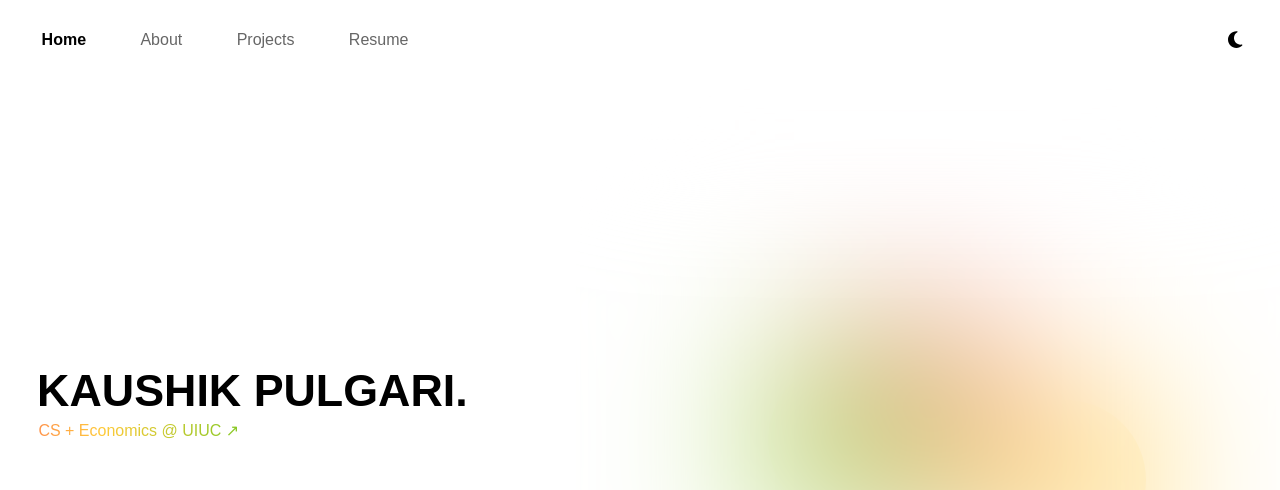
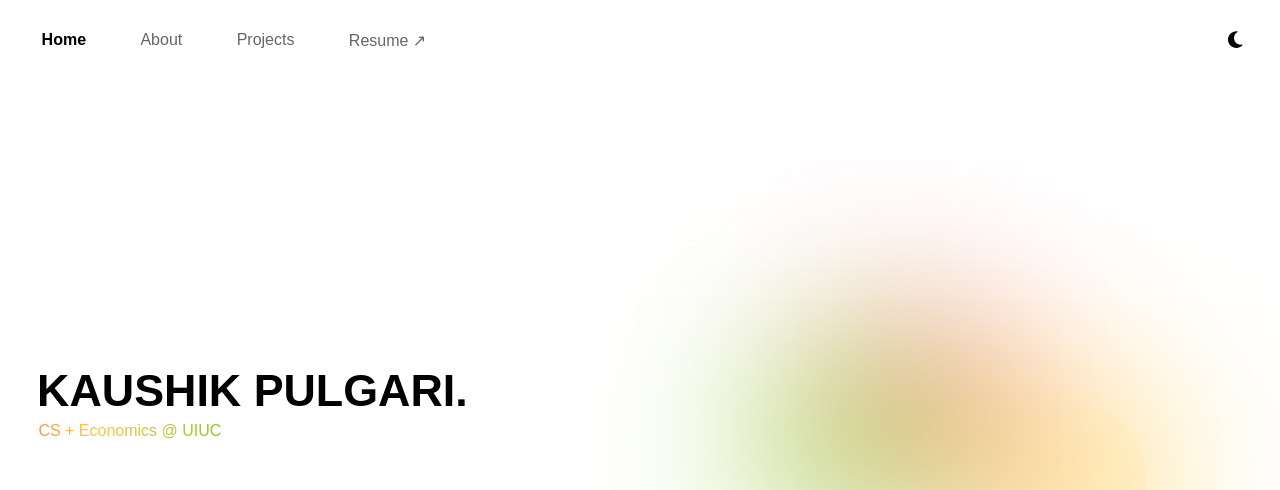
Before and after one commit to kpulgari/old-kpulgari, a React (Vite) app: page / in a window 1280 px wide. Shown: the top 490 px of the page. Built offline with nearby package versions, Linux system fonts and the light colour scheme.

Commit message:
Small home page changes

```diff
--- a/src/components/Home.tsx
+++ b/src/components/Home.tsx
@@ -12,16 +12,7 @@ export const Home = ({ onHeaderClick: onHeaderClick, blobColor }: Props) => {
         <h1 className="homepage header" onClick={onHeaderClick}>
           KAUSHIK PULGARI.
         </h1>
-        <span
-          onClick={() => {
-            window.open(
-              "https://cs.illinois.edu/academics/undergraduate/degree-program-options/cs-x-degree-programs/computer-science-economics"
-            );
-          }}
-          className="homepage blurb"
-        >
-          CS + Economics @ UIUC ↗
-        </span>
+        <span className="homepage blurb">CS + Economics @ UIUC</span>
       </div>
       <div className="blobs">
         <div className={`blob one ${blobColor}`}></div>
--- a/src/components/Navbar.tsx
+++ b/src/components/Navbar.tsx
@@ -47,7 +47,7 @@ export const Navbar = ({
         Projects
       </button>
       <button className="navbar-button resume" onClick={onResumeButtonClick}>
-        Resume
+        Resume ↗
       </button>
       <button className="navbar-button darkmode" onClick={onDarkModeClick}>
         {darkmodeIcon}
--- a/src/styles/Home.css
+++ b/src/styles/Home.css
@@ -149,7 +149,7 @@
   -webkit-text-fill-color: transparent;
   transition: transform 0.2s ease;
   display: inline-block;
-  cursor: pointer;
+  cursor: default;
 }
 
 .homepage.blurb::after {
```
